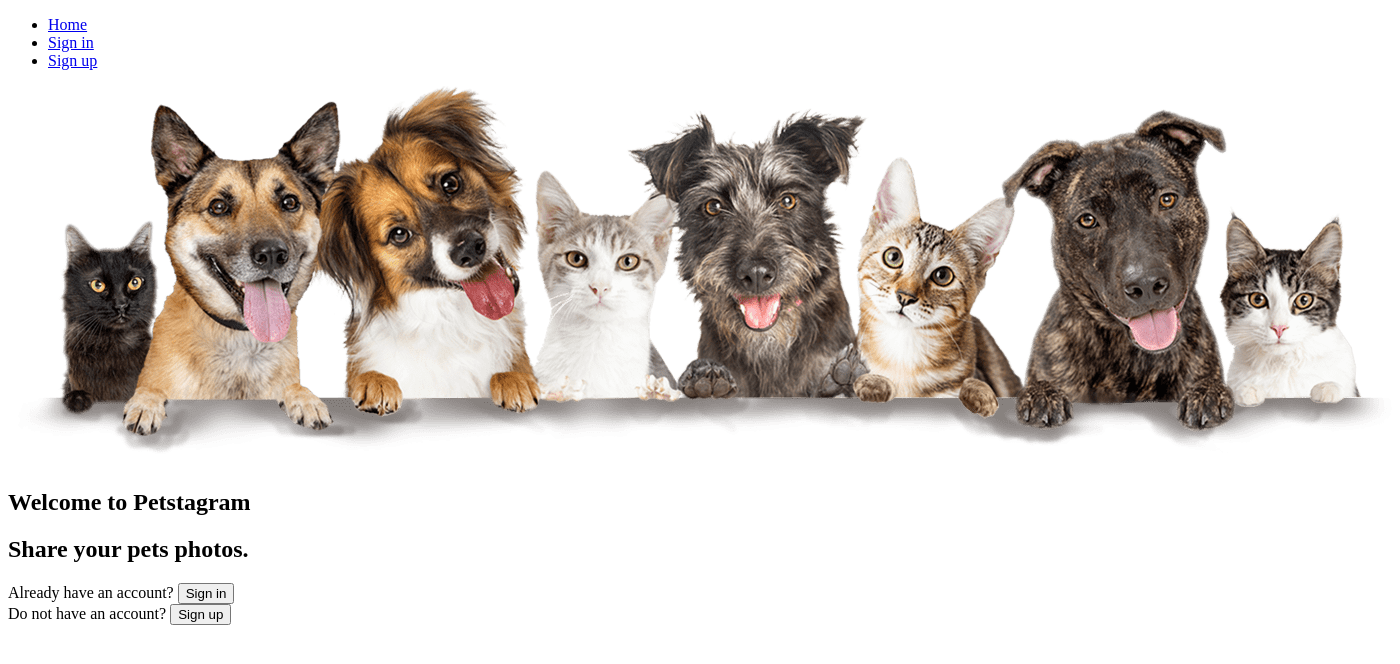
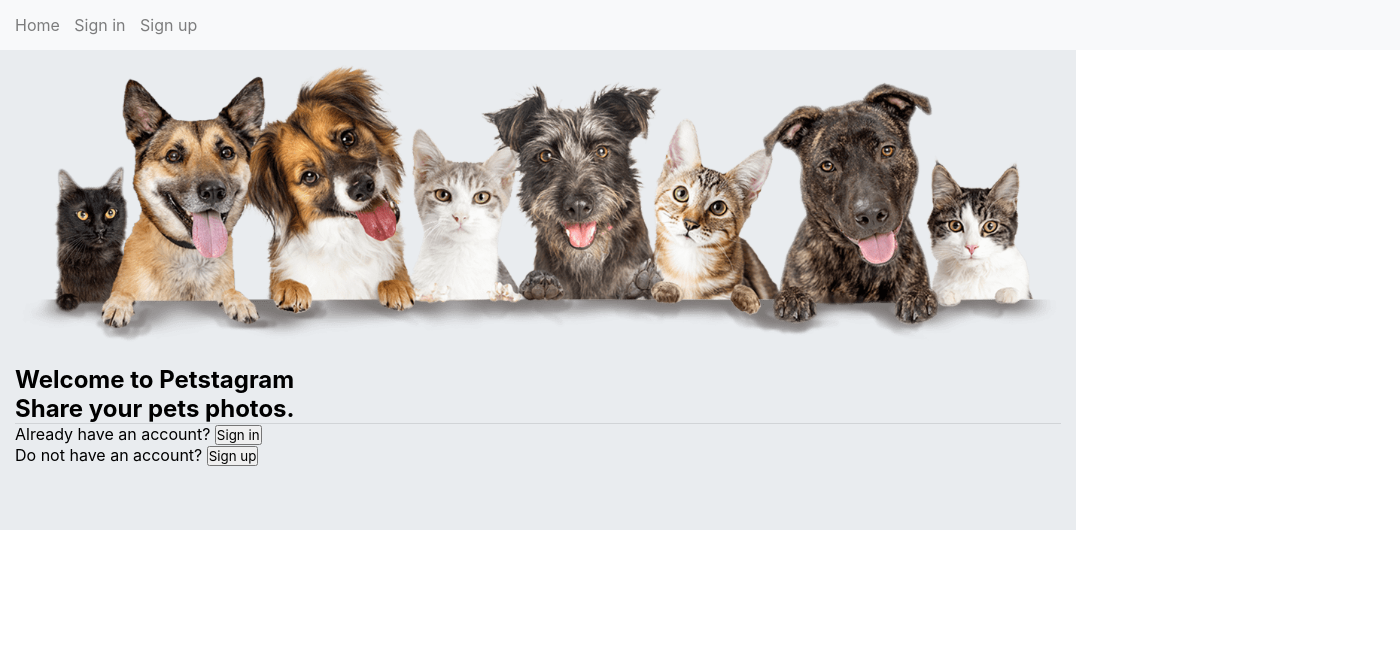
Before and after one commit to elenaborisova/Python-Web-Basics, a Django app: page / in a window 1400 px wide. Shown: the top 664 px of the page. Run offline with Django 3.2, Linux system fonts and the light colour scheme.

Commit message:
add CSS to Petstagram

```diff
--- a/petstagram/static/css/clear.css
+++ b/petstagram/static/css/clear.css
@@ -0,0 +1,26 @@
+* {
+    padding: 0;
+    margin: 0;
+    font-family: -apple-system, BlinkMacSystemFont, "Segoe UI", Roboto, "Helvetica Neue", Arial, "Noto Sans", sans-serif, "Apple Color Emoji", "Segoe UI Emoji", "Segoe UI Symbol", "Noto Color Emoji";;
+}
+
+ul, ol {
+    padding: 0;
+    margin: 0;
+    list-style-type: none;
+}
+
+ul li, ol li {
+    padding: 0;
+    margin: 0;
+    list-style-type: none;
+}
+
+a {
+    text-decoration: none;
+    color: rgba(0, 0, 0, .5);
+}
+
+a:hover {
+    color: rgba(0, 0, 0, .7);
+}
--- a/petstagram/static/css/main.css
+++ b/petstagram/static/css/main.css
@@ -0,0 +1,40 @@
+body {
+    font-size: 16px;
+}
+
+section header {
+    border-bottom: 1px solid rgba(0, 0, 0, .1);
+}
+
+.list-horizontal .list-item {
+    display: inline-block;
+}
+
+.site-nav {
+    background-color: rgb(248, 249, 250);
+}
+
+.site-nav .list-item {
+    padding: 15px 5px;
+}
+
+.site-nav .list-item:first-of-type {
+    margin-left: 10px;
+}
+
+.banner {
+    height: 450px;
+    width: 1046px;
+    padding: 15px 15px 15px 15px;
+    background-color: #e9ecef;
+}
+
+.banner:before {
+    background-image: url('/static/Active-pets-dogs-and-cats.png');
+    background-repeat: no-repeat;
+    background-color: #e9ecef;
+    background-size: contain;
+    display: block;
+    content: '';
+    height: 300px;
+}
--- a/petstagram/templates/index.html
+++ b/petstagram/templates/index.html
@@ -9,10 +9,12 @@
     Welcome to Petstagram
 {% endblock %}
 {% block site_content %}
-    <section>
-        <img src="{% static 'Active-pets-dogs-and-cats.png' %}"/>
-        <h1>Welcome to Petstagram</h1>
-        <h2>Share your pets photos.</h2>
+    <section class="banner">
+        <header>
+            <h1>Welcome to Petstagram</h1>
+            <h2>Share your pets photos.</h2>
+        </header>
+
         <div>
             <div>
                 Already have an account?
--- a/petstagram/templates/partials/nav.html
+++ b/petstagram/templates/partials/nav.html
@@ -1,17 +1,17 @@
 <header>
-    <nav>
-        <ul>
-            <li>
+    <nav class="site-nav">
+        <ul class="list-horizontal">
+            <li class="list-item">
                 <a href="#">
                     Home
                 </a>
             </li>
-            <li>
+            <li class="list-item">
                 <a href="#">
                     Sign in
                 </a>
             </li>
-            <li>
+            <li class="list-item">
                 <a href="#">
                     Sign up
                 </a>
```
